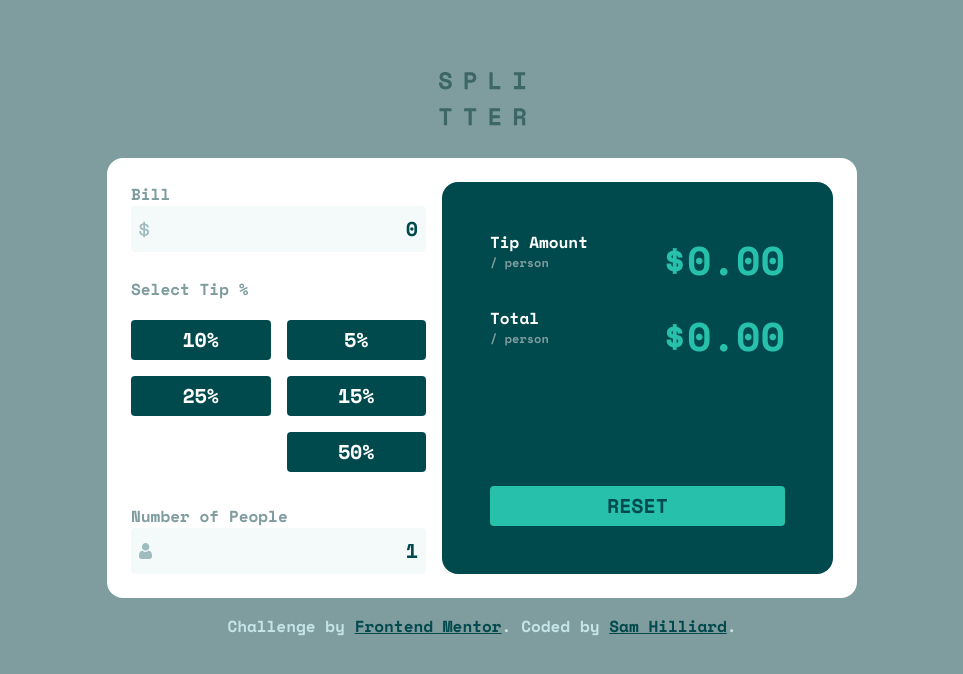
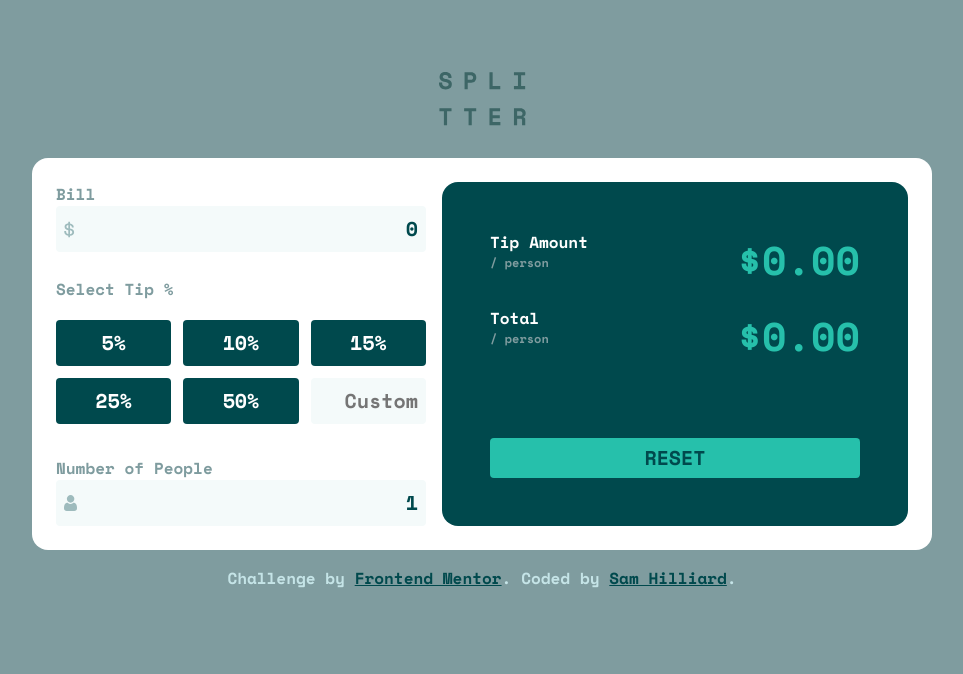
Before and after one commit to sam-hilliard/tip-calculator-app, a React (Create React App) app: page / in a window 1280 px wide. Shown: the top 674 px of the page, without its empty margins (158-1121 px from the left). Built offline with nearby package versions, Linux system fonts and the light colour scheme.

Commit message:
finalized design for desktop with custom tip input

```diff
--- a/src/components/App/App.css
+++ b/src/components/App/App.css
@@ -70,7 +70,7 @@ body {
 
 /* tip calculator styles */
 .tip-calculator {
-    width: min(100%, 750px);
+    width: min(100%, 900px);
 }
 
 .tip-form-container {
@@ -144,14 +144,22 @@ input[type=number] {
 
 /* tip selection section */
 .tip-selection__btn-container {
+    padding: 1rem 0;
     display: grid;
     grid-template-columns: repeat(2, 1fr);
-    gap: 1rem;
-    direction: rtl;
-    padding: 1rem 0;
+    grid-template-rows: repeat(3, 1fr);
+    gap: 0.5em;
+}
+
+@media (width >= 800px) {
+    .tip-selection__btn-container {
+        grid-template-columns: repeat(3, 1fr);
+        grid-template-rows: repeat(2, 1fr);
+    }
 }
 
 .btn {
+    display: block;
     border: none;
     color: var(--white);
     background-color: var(--very-dark-cyan);
@@ -175,6 +183,11 @@ input[type=number] {
 .btn--light:hover {
     --darker-primary: hsl(172, 67%, 35%);
     background-color: var(--darker-primary);
+}
+
+.custom-input {
+    grid-area: auto;
+    width: min(100%, 200px);
 }
 
 /* calculation results section */
--- /dev/null
+++ b/src/components/CustomInput/CustomInput.js
@@ -0,0 +1,14 @@
+import React from 'react'
+
+export default function CustomInput() {
+  return (
+    <>
+        <input
+            className="input custom-input"
+            type="number"
+            min="0"
+            placeholder="Custom"
+        />
+    </>
+  )
+}
--- a/src/components/TipSelection/TipSelection.js
+++ b/src/components/TipSelection/TipSelection.js
@@ -1,6 +1,8 @@
 import React from 'react';
 import { useState } from 'react';
 import { useTipParamsContext } from '../../contexts/TipParamsContext';
+
+import CustomInput from '../CustomInput/CustomInput';
 
 export default function TipSelection() {
 
@@ -63,6 +65,7 @@ export default function TipSelection() {
                         </button>
                     );
                 })}
+                <CustomInput />
             </div>
         </div>
     );
```
